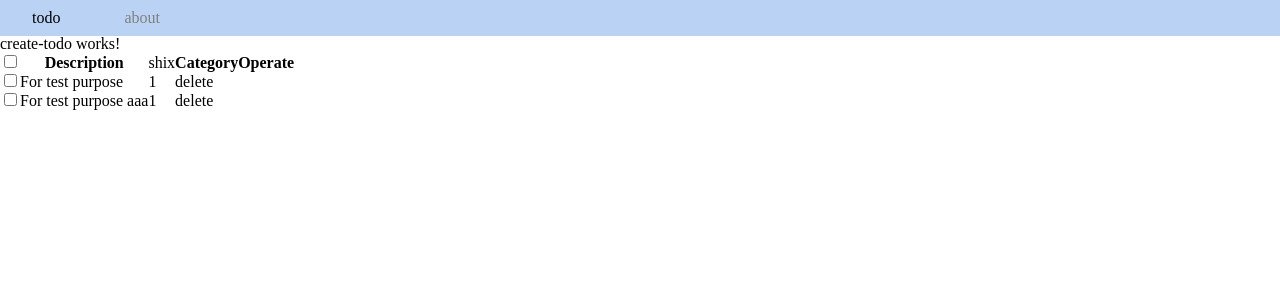
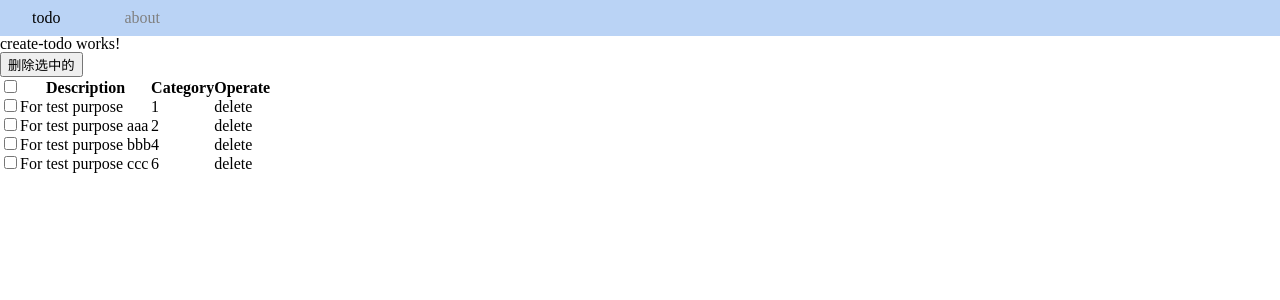
Before and after one commit to sswq2020/todo-list, an Angular app: page /todo in a window 1280 px wide. Shown: the top 300 px of the page. Built offline with nearby package versions, Linux system fonts and the light colour scheme.

Commit message:
feat: 🎸 编写类型定义的接口,增强写代码的信息

```diff
--- /dev/null
+++ b/src/app/todo-list/interface.ts
@@ -0,0 +1,6 @@
+export interface Todo {
+  id: number;
+  description: string;
+  category: number;
+  content: string;
+}
--- a/src/app/todo-list/todo-list.component.html
+++ b/src/app/todo-list/todo-list.component.html
@@ -1,10 +1,11 @@
+<button (click)="deleteSelected()">删除选中的</button>
 <table>
   <thead>
     <tr>
       <th>
-        <input type="checkbox">
+        <input type="checkbox"  (ngModelChange)="toggleAll()" [(ngModel)]="selectAll">
       </th>
-      <th>Description</th>shix
+      <th>Description</th>
       <th>Category</th>
       <th>Operate</th>
     </tr>
@@ -12,7 +13,7 @@
   <tbody>
     <tr *ngFor="let item of todos">
       <td>
-        <input type="checkbox">
+        <input type="checkbox" [(ngModel)]="item.selected" (ngModelChange)="check()">
       </td>
       <td>{{item.description}}</td>
       <td>{{item.category}}</td>
--- a/src/app/todo-list/todo-list.component.ts
+++ b/src/app/todo-list/todo-list.component.ts
@@ -1,30 +1,45 @@
 import { Component, OnInit } from '@angular/core';
+import {Todo} from './interface';
 
+interface PrivateTodo  extends Todo {
+  selected?: boolean;
+}
 @Component({
   selector: 'app-todo-list',
   templateUrl: './todo-list.component.html',
   styleUrls: ['./todo-list.component.css']
 })
 export class TodoListComponent implements OnInit {
-  todos: Array<any> = [
+  todos: Array<PrivateTodo> = [
     { id: 999, description: 'For test purpose', category: 1, content: 'test' },
-    { id: 998, description: 'For test purpose aaa', category: 1, content: 'test aaa' }
+    { id: 998, description: 'For test purpose aaa', category: 2, content: 'test aaa' },
+    { id: 991, description: 'For test purpose bbb', category: 4, content: 'test bbb' },
+    { id: 992, description: 'For test purpose ccc', category: 6, content: 'test ccc' }
   ];
 
-  selectAll: false;
+  selectAll = false;
 
-  constructor() { }
+  constructor() {}
 
-  ngOnInit() {
+  ngOnInit() {}
+
+  delete(id: number) {
+    const index = this.todos.findIndex(item => item.id === id);
+    if (index > -1) { this.todos.splice(index, 1); }
   }
 
-  delete(id: number) {
-    const index = this.todos.findIndex(item => {
-      return item.id === id;
+  toggleAll() {
+    this.todos.forEach(item => item.selected = !this.selectAll);
+  }
+
+  check() {
+    this.selectAll = this.todos.every(item => {
+      return item.selected;
     });
-    if (index > -1) {
-      this.todos.splice(index, 1);
-    }
+  }
+
+  deleteSelected() {
+    this.todos.filter(item => item.selected).map(item2 => item2.id).forEach(item3 => this.delete(item3));
   }
 
 }
```
